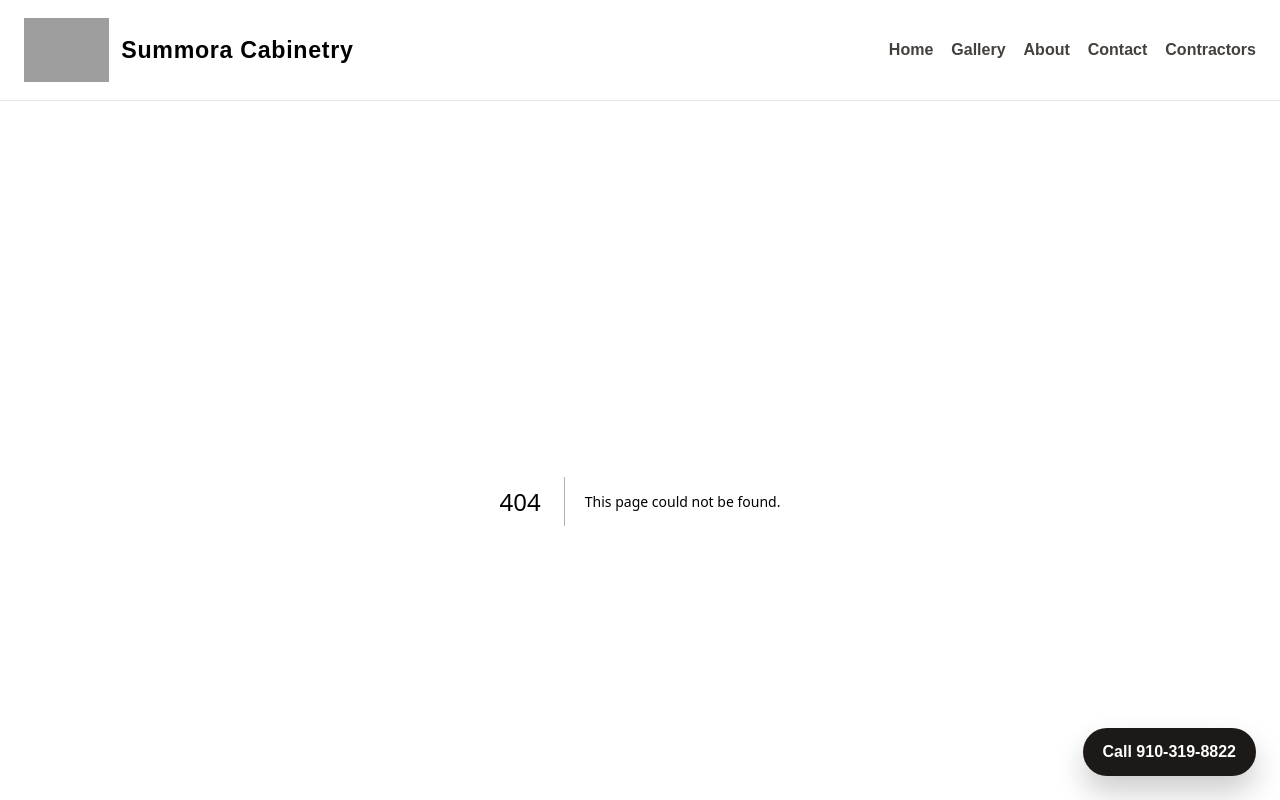
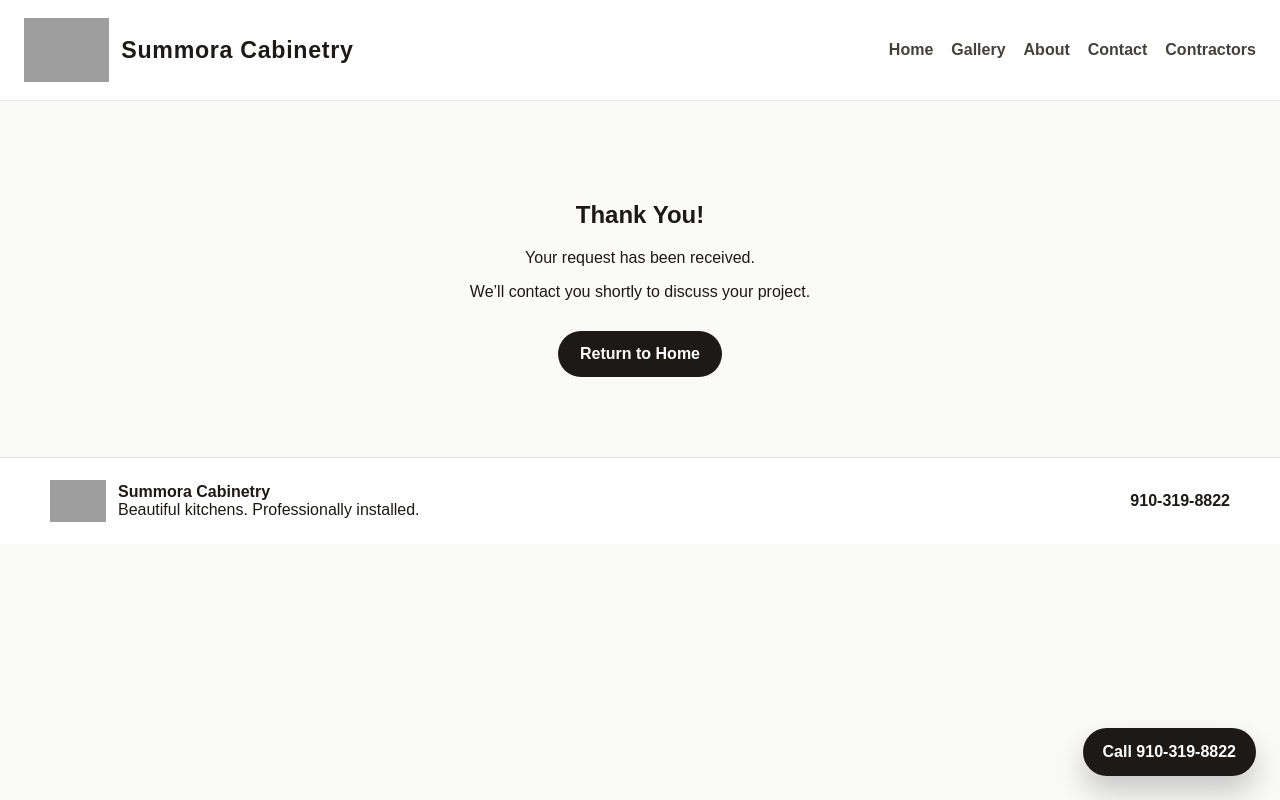
Before and after one commit to wickhamdigitalmarketing/Summora, a Next.js app: page /thank-you in a window 1280 px wide. Before the commit this address had no page. Shown: the top 800 px of the page. Built offline with nearby package versions, Linux system fonts and the light colour scheme; grey boxes are pictures that could not be loaded.

Commit message:
thank-you

```diff
--- /dev/null
+++ b/app/thank-you/page.js
@@ -0,0 +1,17 @@
+export default function ThankYou() {
+  return (
+    <main>
+      <section style={{ textAlign: "center", padding: "80px 20px" }}>
+        <h1>Thank You!</h1>
+        <p>Your request has been received.</p>
+        <p>We’ll contact you shortly to discuss your project.</p>
+
+        <div style={{ marginTop: "30px" }}>
+          <a href="/" className="btn-dark">
+            Return to Home
+          </a>
+        </div>
+      </section>
+    </main>
+  );
+}
```
